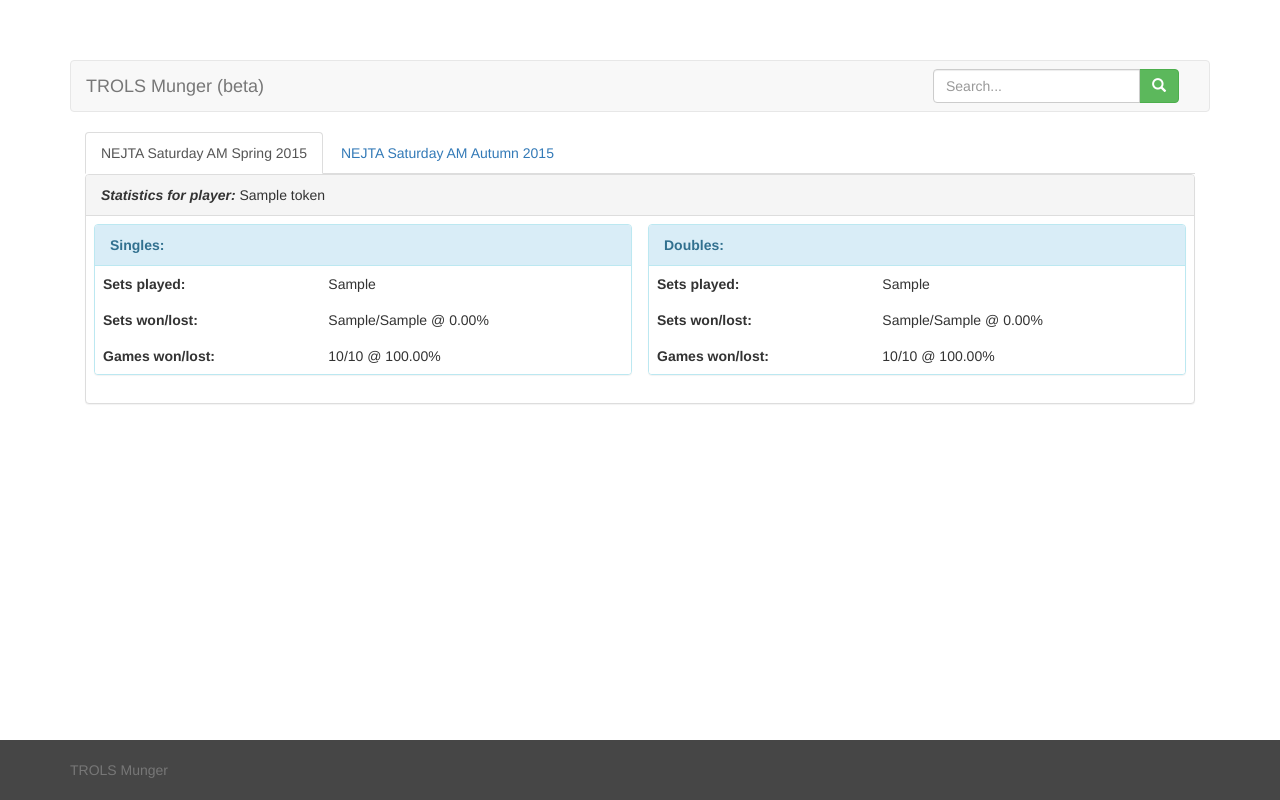
After one commit to loum/trols-munger-ui, a Flask app: template trols_munger_ui/templates/stats/layout.html in a window 1280 px wide. The commit adds this page. Run offline with Flask 2, Linux system fonts and the light colour scheme; the template is opened without the code that fills it: most values are stand-ins (such as "Sample title", 1, 10 or a date in 2020); some libraries are stand-ins or nearby versions.

Commit message:
introduce singles and doubles player stats

```diff
--- a/trols_munger_ui/static/css/dashboard.css
+++ b/trols_munger_ui/static/css/dashboard.css
@@ -1,12 +1,6 @@
 /*
  * Base structure
  */
-
-/* Move down content because we have a fixed navbar that is 50px tall */
-body {
-  padding-top: 50px;
-}
-
 
 /*
  * Global add-ons
--- a/trols_munger_ui/templates/layout.html
+++ b/trols_munger_ui/templates/layout.html
@@ -35,44 +35,70 @@
 
   <body>
 
-    <nav class="navbar navbar-inverse navbar-fixed-top">
+    <div class="container">
+    <nav class="navbar navbar-default">
       <div class="container-fluid">
         <div class="navbar-header">
-          <button type="button" class="navbar-toggle collapsed" data-toggle="collapse" data-target="#navbar" aria-expanded="false" aria-controls="navbar">
+          <button type="button"
+                  class="navbar-toggle collapsed"
+                  data-toggle="collapse"
+                  data-target="#navbar"
+                  aria-expanded="false"
+                  aria-controls="navbar">
             <span class="sr-only">Toggle navigation</span>
             <span class="icon-bar"></span>
             <span class="icon-bar"></span>
             <span class="icon-bar"></span>
           </button>
-          <a class="navbar-brand" href="/munger/dashboard">TROLS Munger</a>
+          <a class="navbar-brand"
+             href="/munger/dashboard">TROLS Munger (beta)
+          </a>
         </div>
         <div id="navbar" class="navbar-collapse collapse">
-          <ul class="nav navbar-nav navbar-right">
-            <li><a href="#">Help</a></li>
-          </ul>
-          <form class="navbar-form navbar-right"
-                action="/munger/search">
-            <input name="q"
-                   type="text"
-                   class="form-control" placeholder="Search...">
+          <form class="navbar-form navbar-right" action="/munger/players">
+            <div class="input-group">
+              <input name="q"
+                     type="text"
+                     class="form-control" placeholder="Search...">
+                <div class="input-group-btn">
+                  <button type="submit" class="btn btn-success">
+                    <span class="glyphicon glyphicon-search"></span>
+                  </button>
+              </dev/>
+            </div>
           </form>
         </div>
       </div>
     </nav>
 
     <div class="container-fluid">
-      <div class="row">
-        <div class="col-sm-3 col-md-2 sidebar">
-          <ul class="nav nav-sidebar">
-          </ul>
-          <ul class="nav nav-sidebar">
+      <div class="row-fluid">
+        {% block content %}
+        <div id="content">
+
+          {% block tabs %}
+          <ul id="tabs" class="nav nav-tabs" data-tabs="tabs">
             <li class="active">
-              <a href="/munger/dashboard">Dashboard<span class="sr-only">(current)</span></a>
+              <a href="#netja_saturday_am_spring_2015"
+                 data-toggle="tab">NEJTA Saturday AM Spring 2015</a>
+            </li>
+            <li>
+              <a href="#orange"
+                 data-toggle="tab">NEJTA Saturday AM Autumn 2015</a>
             </li>
           </ul>
+          <div id="my-tab-content" class="tab-content">
+            {% block tab_content %}{% endblock tab_content %}
+            <div class="tab-pane active"
+                 id="netja_saturday_am_spring_2015">
+            </div>
+          </div>
         </div>
-        {% block content %}{% endblock content %}
+        {% endblock tabs %}
+
       </div>
+      {% endblock content %}
+    </div>
     </div>
 
     <footer class="footer">
--- /dev/null
+++ b/trols_munger_ui/templates/stats/layout.html
@@ -0,0 +1,111 @@
+          {% extends "layout.html" %}
+            {% block tab_content %}
+            <div class="panel panel-default">
+              <!-- Default panel contents -->
+              {% for token, stats in result.iteritems() %}
+              <div class="panel-heading">
+                <b><i>Statistics for player: </i></b>{{ token }}
+              </div>
+
+              <table class="table">
+                <tbody>
+                  <tr>
+                    <td>
+                      <!-- Singles panel -->
+                      <div class="panel panel-info">
+                        <div class="panel-heading">
+                          <b>Singles:</b>
+                        </div>
+
+                        <table class="table">
+                          <tbody>
+                            <tr>
+                              <td>
+                                <strong>Sets played:</strong>
+                              </td>
+                              <td>
+                                {{ stats.singles['games_played'] }}
+                              </td>
+                            </tr>
+                            <tr>
+                              <td>
+                                <strong>Sets won/lost:</strong>
+                              </td>
+                              <td>
+                                {% set set_pc = 0 %}
+                                {% if stats.singles['games_lost'] > 0 %}
+                                  {% set set_pc = stats.singles['games_won'] / stats.singles['games_lost'] * 100 %}
+                                {% endif %}
+                                {{ stats.singles['games_won'] }}/{{ stats.singles['games_lost'] }}&nbsp;@&nbsp;{{ '%0.2f' % set_pc }}%
+                              </td>
+                            </tr>
+                            <tr>
+                              <td>
+                                <strong>Games won/lost:</strong>
+                              </td>
+                              <td>
+                                {% set score_pc = 0 %}
+                                {% if stats.singles['score_against'] > 0 %}
+                                  {% set score_pc = stats.singles['score_for'] / stats.singles['score_against'] * 100 %}
+                                {% endif %}
+                                {{ stats.singles['score_for'] }}/{{ stats.singles['score_against'] }}&nbsp;@&nbsp;{{ '%0.2f' % score_pc }}%
+                              </td>
+                            </tr>
+                          </tbody>
+                        </table>
+                      </div>
+                    </td>
+
+                    <td>
+                      <!-- Doubles panel -->
+                      <div class="panel panel-info">
+                        <div class="panel-heading">
+                          <b>Doubles:</b>
+                        </div>
+
+                        <table class="table">
+                          <tbody>
+                            <tr>
+                              <td>
+                                <strong>Sets played:</strong>
+                              </td>
+                              <td>
+                                {{ stats.doubles['games_played'] }}
+                              </td>
+                            </tr>
+                            <tr>
+                              <td>
+                                <strong>Sets won/lost:</strong>
+                              </td>
+                              <td>
+                                {% set set_pc = 0 %}
+                                {% if stats.doubles['games_lost'] > 0 %}
+                                  {% set set_pc = stats.doubles['games_won'] / stats.doubles['games_lost'] * 100 %}
+                                {% endif %}
+                                {{ stats.doubles['games_won'] }}/{{ stats.doubles['games_lost'] }}&nbsp;@&nbsp;{{ '%0.2f' % set_pc }}%
+                              </td>
+                            </tr>
+                            <tr>
+                              <td>
+                                <strong>Games won/lost:</strong>
+                              </td>
+                              <td>
+                                {% set score_pc = 0 %}
+                                {% if stats.doubles['score_against'] > 0 %}
+                                  {% set score_pc = stats.doubles['score_for'] / stats.doubles['score_against'] * 100 %}
+                                {% endif %}
+                                {{ stats.doubles['score_for'] }}/{{ stats.doubles['score_against'] }}&nbsp;@&nbsp;{{ '%0.2f' % score_pc }}%
+                              </td>
+                            </tr>
+                          </tbody>
+                        </table>
+                      </div>
+                    </td>
+                  </tr>
+                </tbody>
+              </table>
+              {% endfor %}
+
+            </div>
+
+            {% endblock tab_content %}
```
Also changed, not shown: trols_munger_ui/templates/dashboard/layout.html (+8 -64 lines), trols_munger_ui/templates/players/layout.html (added, +34 -0 lines), trols_munger_ui/tests/__init__.py (+2 -0 lines), trols_munger_ui/tests/test_players.py (added, +40 -0 lines), trols_munger_ui/tests/test_stats.py (added, +41 -0 lines), trols_munger_ui/views/__init__.py (+37 -3 lines), trols_munger_ui/templates/players/stats.html (added).
